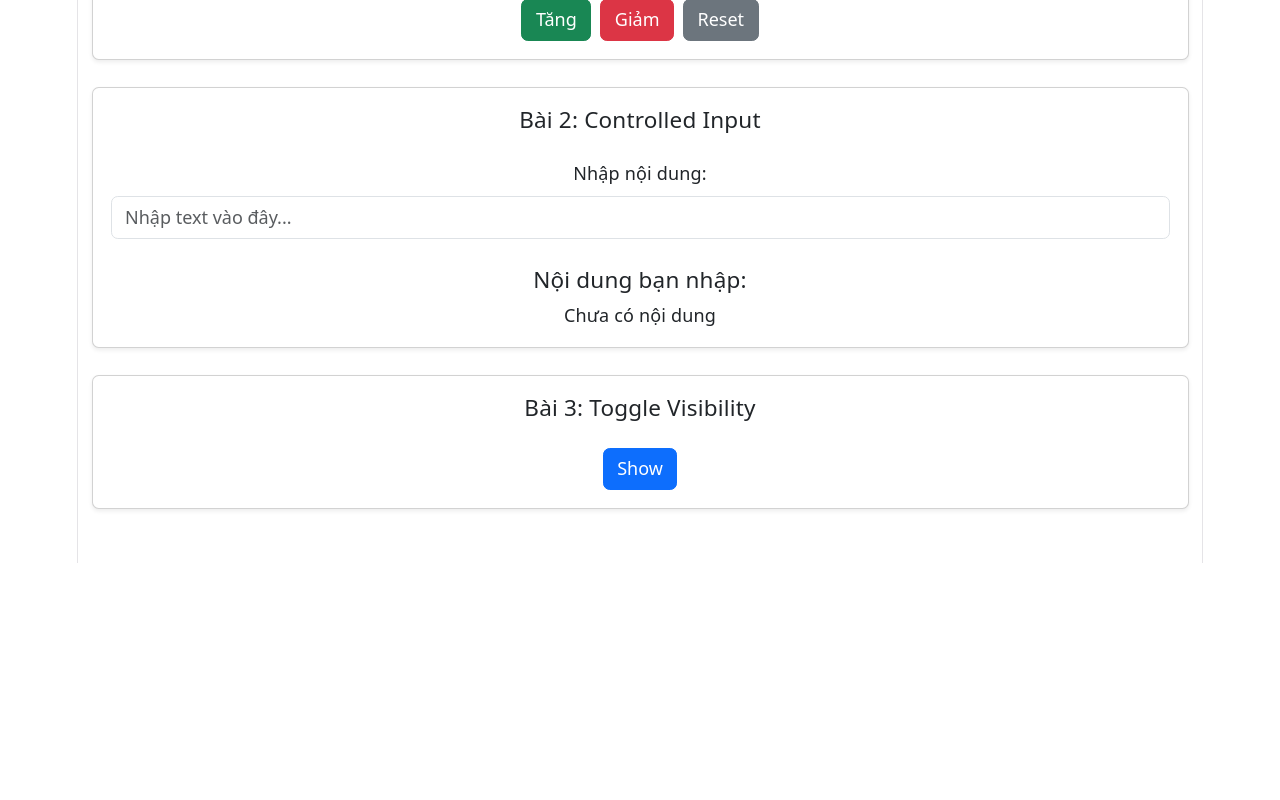
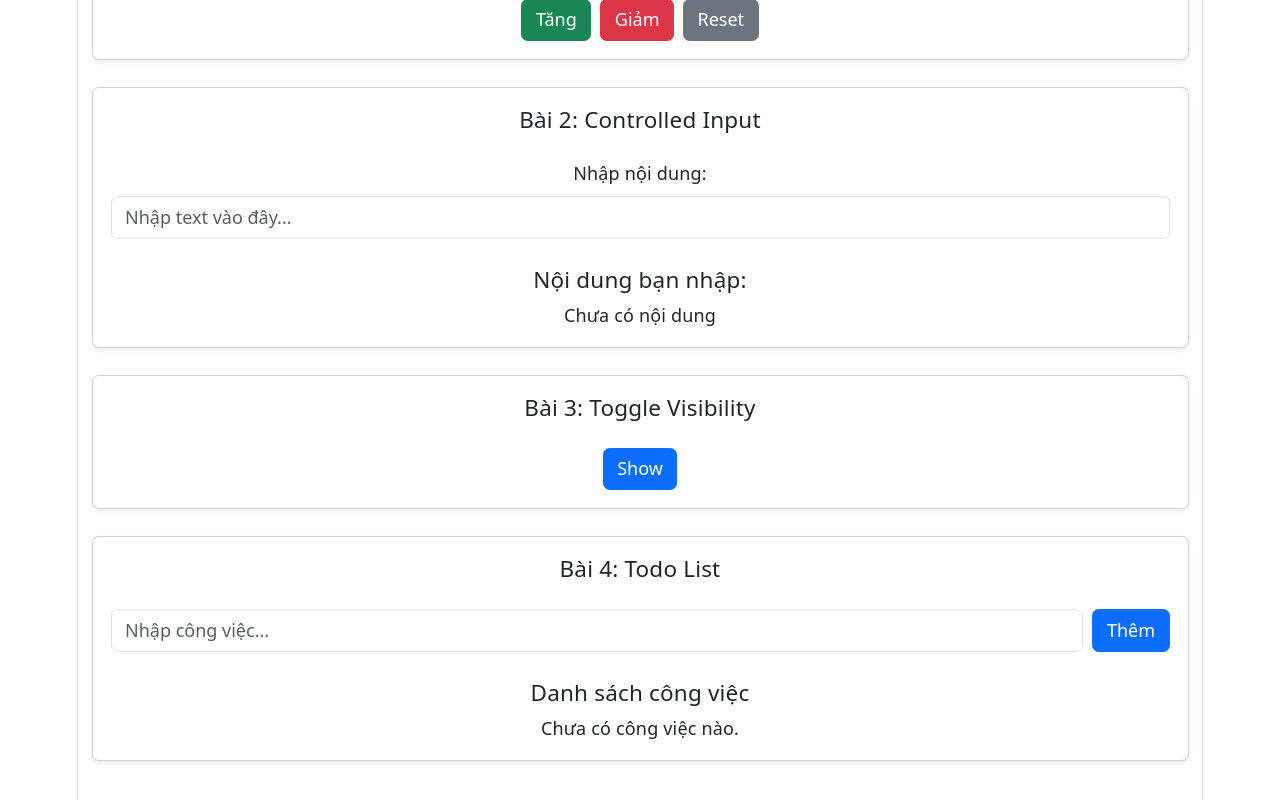
Before and after one commit to phulongtran/FER202_FA26_LongTP, a React (Vite) app in the folder Slot7/usestate-exercises/: page / in a window 1280 px wide. Shown: the part 310-1110 px from the top of the page. Before the commit the page ends 873 px from the top, so only its background shows below. Built offline with nearby package versions, Linux system fonts and the light colour scheme.

Commit message:
feat(exercise-4): create todo list component

```diff
--- a/Slot7/usestate-exercises/src/App.jsx
+++ b/Slot7/usestate-exercises/src/App.jsx
@@ -1,6 +1,7 @@
 import Exercise1Counter from './components/Exercise1Counter'
 import Exercise2ControlledInput from './components/Exercise2ControlledInput'
 import Exercise3ToggleVisibility from './components/Exercise3ToggleVisibility'
+import Exercise4TodoList from './components/Exercise4TodoList'
 
 function App() {
   return (
@@ -14,6 +15,8 @@ function App() {
       <Exercise2ControlledInput />
 
       <Exercise3ToggleVisibility />
+
+      <Exercise4TodoList />
     </div>
   )
 }
--- a/Slot7/usestate-exercises/src/components/Exercise4TodoList.jsx
+++ b/Slot7/usestate-exercises/src/components/Exercise4TodoList.jsx
@@ -0,0 +1,89 @@
+import { useState } from 'react'
+import { Card, Form, Button, ListGroup } from 'react-bootstrap'
+
+function Exercise4TodoList() {
+  const [todo, setTodo] = useState('')
+  const [todos, setTodos] = useState([])
+
+  const handleChange = (event) => {
+    setTodo(event.target.value)
+  }
+
+  const handleAddTodo = (event) => {
+    event.preventDefault()
+
+    if (todo.trim() === '') {
+      return
+    }
+
+    setTodos([...todos, todo.trim()])
+    setTodo('')
+  }
+
+  const handleDeleteTodo = (indexToDelete) => {
+    setTodos(
+      todos.filter((_, index) => index !== indexToDelete)
+    )
+  }
+
+  return (
+    <Card className="mb-4 shadow-sm text-dark">
+      <Card.Body>
+        <Card.Title className="mb-4 text-dark">
+          Bài 4: Todo List
+        </Card.Title>
+
+        <Form onSubmit={handleAddTodo}>
+          <div className="d-flex gap-2">
+            <Form.Control
+              type="text"
+              placeholder="Nhập công việc..."
+              value={todo}
+              onChange={handleChange}
+            />
+
+            <Button
+              type="submit"
+              variant="primary"
+            >
+              Thêm
+            </Button>
+          </div>
+        </Form>
+
+        <div className="mt-4">
+          <h5 className="text-dark">
+            Danh sách công việc
+          </h5>
+
+          {todos.length === 0 ? (
+            <p className="text-dark">
+              Chưa có công việc nào.
+            </p>
+          ) : (
+            <ListGroup>
+              {todos.map((item, index) => (
+                <ListGroup.Item
+                  key={index}
+                  className="d-flex justify-content-between align-items-center"
+                >
+                  <span>{item}</span>
+
+                  <Button
+                    variant="danger"
+                    size="sm"
+                    onClick={() => handleDeleteTodo(index)}
+                  >
+                    Xóa
+                  </Button>
+                </ListGroup.Item>
+              ))}
+            </ListGroup>
+          )}
+        </div>
+      </Card.Body>
+    </Card>
+  )
+}
+
+export default Exercise4TodoList
```
